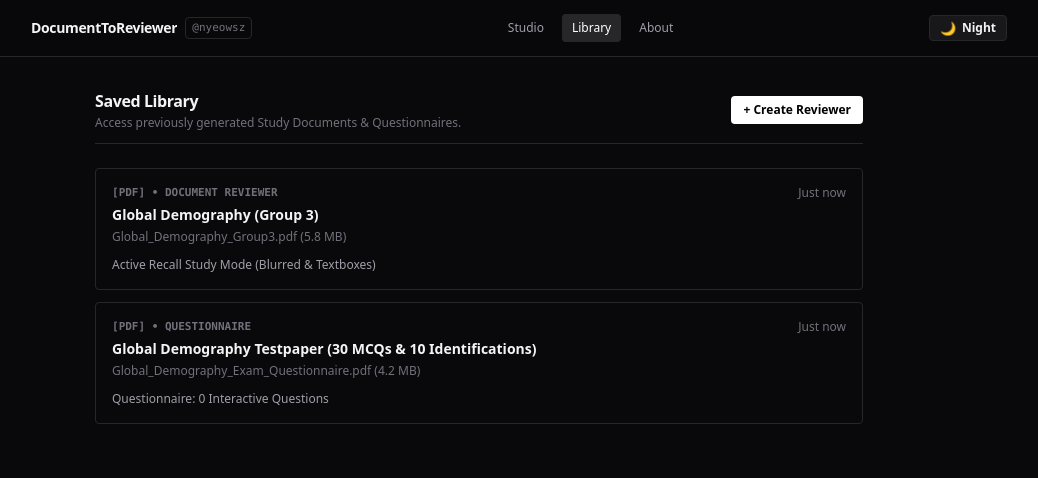
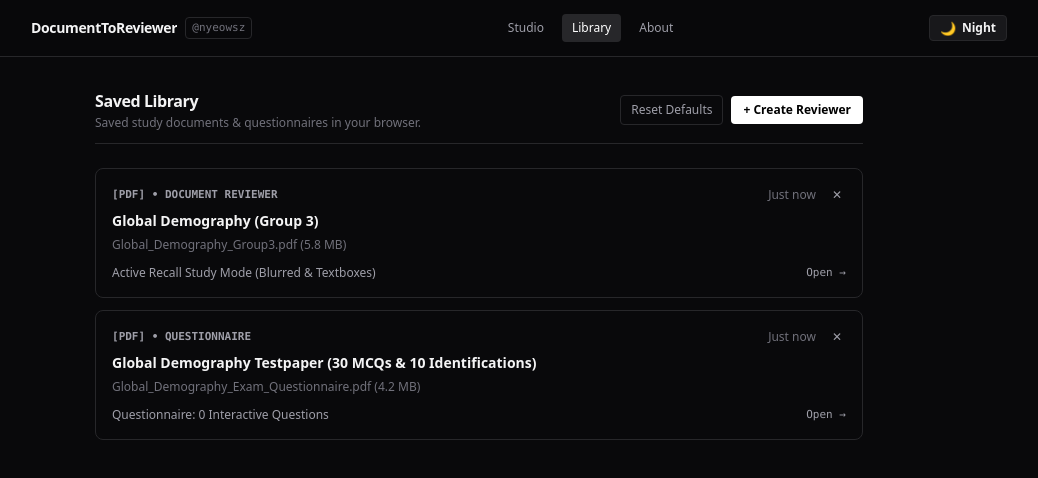
Before and after one commit to NyeowsZ/document-to-reviewer, a Next.js app: page / in a window 1280 px wide. Both pictures are taken after a click on the button "Library". Shown: the top 478 px of the page, without its empty margins (121-1159 px from the left). Built offline with nearby package versions, Linux system fonts and the light colour scheme.

Commit message:
feat: auto local save on generation

```diff
--- a/app/page.tsx
+++ b/app/page.tsx
@@ -8,11 +8,41 @@ import { PortfolioAbout } from '../components/PortfolioAbout';
 import { ActiveTab, ReviewerData } from '../types/reviewer';
 import { SAMPLE_REVIEWERS } from '../data/sampleReviewers';
 
+const STORAGE_KEY = 'document_to_reviewer_library_v1';
+
 export default function Home() {
   const [activeTab, setActiveTab] = useState<ActiveTab>('studio');
   const [selectedReviewer, setSelectedReviewer] = useState<ReviewerData | null>(null);
   const [savedReviewers, setSavedReviewers] = useState<ReviewerData[]>(SAMPLE_REVIEWERS);
   const [theme, setTheme] = useState<'light' | 'dark'>('dark');
+  const [isLoaded, setIsLoaded] = useState(false);
+
+  // Load saved library from localStorage on client mount
+  useEffect(() => {
+    try {
+      const stored = localStorage.getItem(STORAGE_KEY);
+      if (stored) {
+        const parsed: ReviewerData[] = JSON.parse(stored);
+        if (Array.isArray(parsed) && parsed.length > 0) {
+          setSavedReviewers(parsed);
+        }
+      }
+    } catch (e) {
+      console.error('Failed to load reviewers from localStorage:', e);
+    } finally {
+      setIsLoaded(true);
+    }
+  }, []);
+
+  // Save reviewers to localStorage whenever savedReviewers changes (after initial mount)
+  useEffect(() => {
+    if (!isLoaded) return;
+    try {
+      localStorage.setItem(STORAGE_KEY, JSON.stringify(savedReviewers));
+    } catch (e) {
+      console.error('Failed to persist reviewers to localStorage:', e);
+    }
+  }, [savedReviewers, isLoaded]);
 
   useEffect(() => {
     const root = document.documentElement;
@@ -29,8 +59,31 @@ export default function Home() {
 
   const handleSelectReviewer = (reviewer: ReviewerData) => {
     setSelectedReviewer(reviewer);
-    if (!savedReviewers.some((r) => r.id === reviewer.id)) {
-      setSavedReviewers([reviewer, ...savedReviewers]);
+    setSavedReviewers((prev) => {
+      const existsIndex = prev.findIndex((r) => r.id === reviewer.id);
+      if (existsIndex >= 0) {
+        // Update existing entry and bring to top
+        const updated = [...prev];
+        updated.splice(existsIndex, 1);
+        return [reviewer, ...updated];
+      }
+      return [reviewer, ...prev];
+    });
+  };
+
+  const handleDeleteReviewer = (id: string, e: React.MouseEvent) => {
+    e.stopPropagation();
+    if (confirm('Are you sure you want to remove this item from your library?')) {
+      setSavedReviewers((prev) => prev.filter((r) => r.id !== id));
+      if (selectedReviewer?.id === id) {
+        setSelectedReviewer(null);
+      }
+    }
+  };
+
+  const handleResetSampleData = () => {
+    if (confirm('Reset library to default sample documents and quizzes?')) {
+      setSavedReviewers(SAMPLE_REVIEWERS);
     }
   };
 
@@ -67,24 +120,48 @@ export default function Home() {
 
         {activeTab === 'library' && (
           <div className="space-y-6 max-w-3xl">
-            <div className="flex items-center justify-between pb-3 border-b border-zinc-200 dark:border-zinc-800">
+            <div className="flex items-center justify-between pb-3 border-b border-zinc-200 dark:border-zinc-800 gap-3">
               <div>
                 <h1 className="font-bold text-base tracking-tight">Saved Library</h1>
                 <p className="text-xs text-zinc-500 mt-0.5">
-                  Access previously generated Study Documents & Questionnaires.
+                  Saved study documents & questionnaires in your browser.
                 </p>
               </div>
+              <div className="flex items-center gap-2 shrink-0">
+                <button
+                  onClick={handleResetSampleData}
+                  className="px-2.5 py-1.5 text-xs rounded border border-zinc-200 dark:border-zinc-800 hover:bg-zinc-100 dark:hover:bg-zinc-800 text-zinc-600 dark:text-zinc-400 transition-colors"
+                  title="Restore default sample materials"
+                >
+                  Reset Defaults
+                </button>
                 <button
                   onClick={() => {
                     setSelectedReviewer(null);
                     setActiveTab('studio');
                   }}
-                className="px-3 py-1.5 text-xs font-semibold rounded bg-black text-white dark:bg-white dark:text-black"
+                  className="px-3 py-1.5 text-xs font-semibold rounded bg-black text-white dark:bg-white dark:text-black transition-opacity hover:opacity-90"
                 >
                   + Create Reviewer
                 </button>
               </div>
+            </div>
 
+            {savedReviewers.length === 0 ? (
+              <div className="py-12 text-center border border-dashed border-zinc-300 dark:border-zinc-800 rounded-lg">
+                <p className="text-sm font-medium text-zinc-600 dark:text-zinc-400">Your library is empty</p>
+                <p className="text-xs text-zinc-400 mt-1">Generate or upload documents in the Studio to save them here.</p>
+                <button
+                  onClick={() => {
+                    setSelectedReviewer(null);
+                    setActiveTab('studio');
+                  }}
+                  className="mt-4 px-3 py-1.5 text-xs font-semibold rounded bg-black text-white dark:bg-white dark:text-black"
+                >
+                  Go to Studio
+                </button>
+              </div>
+            ) : (
               <div className="space-y-3">
                 {savedReviewers.map((rev) => {
                   const isDoc = rev.reviewerType === 'document';
@@ -97,29 +174,44 @@ export default function Home() {
                         setSelectedReviewer(rev);
                         setActiveTab('studio');
                       }}
-                    className="p-4 border border-zinc-200 dark:border-zinc-800 rounded cursor-pointer hover:border-black dark:hover:border-white transition-colors space-y-1 bg-white dark:bg-zinc-950"
+                      className="p-4 border border-zinc-200 dark:border-zinc-800 rounded-lg cursor-pointer hover:border-black dark:hover:border-white transition-colors space-y-1.5 bg-white dark:bg-zinc-950 group relative"
                     >
                       <div className="flex items-center justify-between text-xs text-zinc-500">
-                      <span className="font-semibold uppercase font-mono text-[11px]">
+                        <span className="font-semibold uppercase font-mono text-[11px] text-zinc-600 dark:text-zinc-400">
                           [{rev.docType}] • {isDoc ? 'DOCUMENT REVIEWER' : 'QUESTIONNAIRE'}
                         </span>
+                        <div className="flex items-center gap-3">
                           <span>{rev.uploadDate}</span>
+                          <button
+                            onClick={(e) => handleDeleteReviewer(rev.id, e)}
+                            className="text-zinc-400 hover:text-red-500 text-xs px-1 py-0.5 rounded transition-colors"
+                            title="Remove from saved library"
+                          >
+                            ✕
+                          </button>
+                        </div>
                       </div>
 
-                    <h3 className="font-bold text-sm text-zinc-900 dark:text-zinc-100">{rev.title}</h3>
+                      <h3 className="font-bold text-sm text-zinc-900 dark:text-zinc-100 group-hover:text-black dark:group-hover:text-white transition-colors">
+                        {rev.title}
+                      </h3>
                       <p className="text-xs text-zinc-500">{rev.fileName} ({rev.fileSize})</p>
 
-                    <div className="flex items-center gap-4 pt-2 text-xs text-zinc-400">
-                      {isDoc ? (
-                        <span>Active Recall Study Mode (Blurred & Textboxes)</span>
-                      ) : (
-                        <span>Questionnaire: {questionCount} Interactive Questions</span>
-                      )}
+                      <div className="flex items-center justify-between pt-1.5 text-xs text-zinc-400">
+                        <span>
+                          {isDoc
+                            ? 'Active Recall Study Mode (Blurred & Textboxes)'
+                            : `Questionnaire: ${questionCount} Interactive Questions`}
+                        </span>
+                        <span className="text-[11px] font-mono text-zinc-400 group-hover:text-zinc-700 dark:group-hover:text-zinc-200">
+                          Open →
+                        </span>
                       </div>
                     </div>
                   );
                 })}
               </div>
+            )}
           </div>
         )}
 
```
Lines whose indentation alone changed are shown as unchanged.
